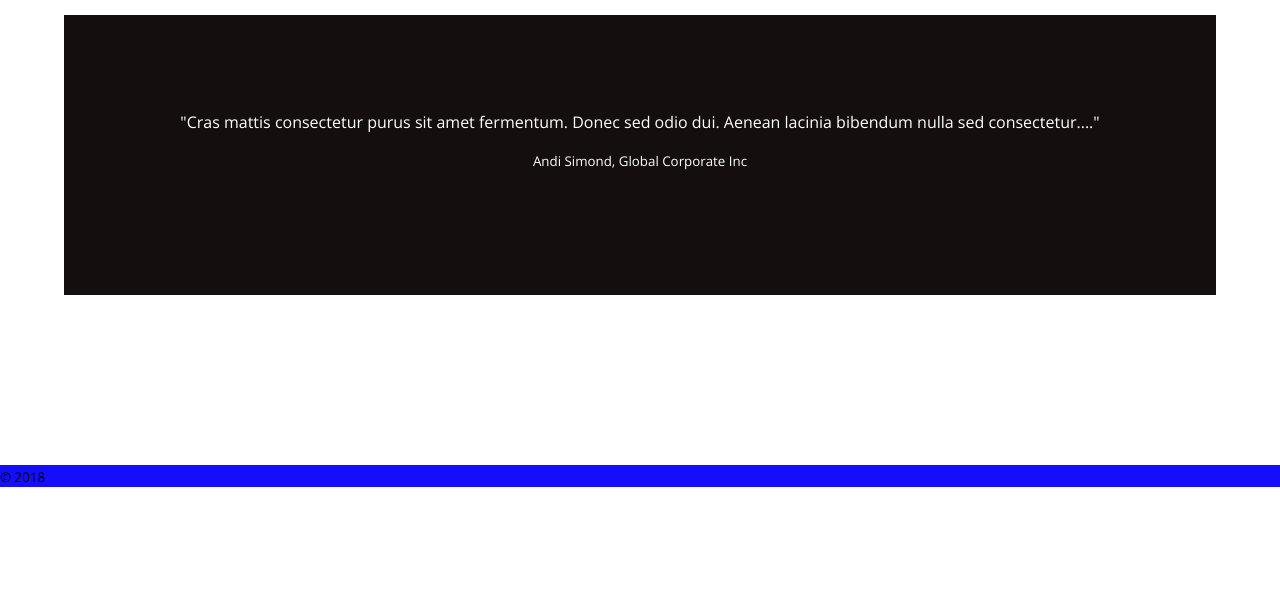
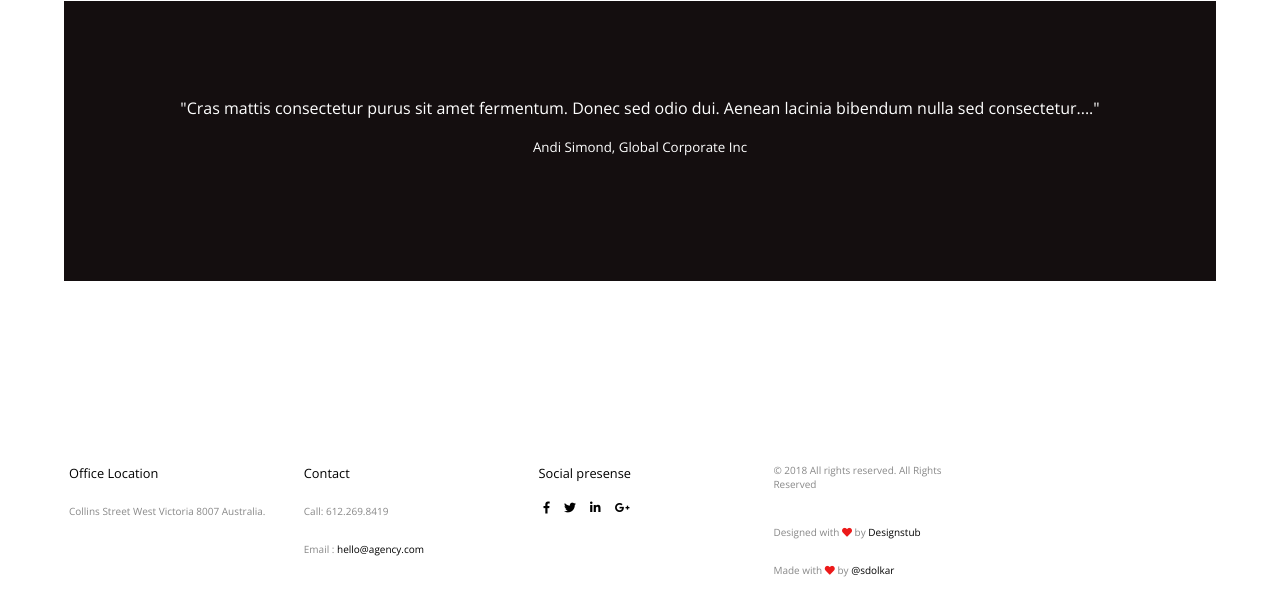
Before and after one commit to Sosodope/personal-projects, a plain HTML site: page elegent-minimal-page/index.html in a window 1280 px wide. Shown: the part 1682-2297 px from the top of the page. Before the commit the page ends 2169 px from the top, so only its background shows below. Drawn offline with nearby package versions, Linux system fonts and the light colour scheme.

Commit message:
Add and style footer

```diff
--- a/elegent-minimal-page/index.html
+++ b/elegent-minimal-page/index.html
@@ -5,6 +5,7 @@
 	<meta charset="utf-8">
 	<link href="https://fonts.googleapis.com/css?family=Open+Sans" rel="stylesheet">
 	<link href="https://fonts.googleapis.com/css?family=Open+Sans:300,700" rel="stylesheet">
+	<link rel="stylesheet" href="https://use.fontawesome.com/releases/v5.0.12/css/all.css" integrity="sha384-G0fIWCsCzJIMAVNQPfjH08cyYaUtMwjJwqiRKxxE/rx96Uroj1BtIQ6MLJuheaO9" crossorigin="anonymous">
 	<link rel="stylesheet" type="text/css" href="css/style.css">
 </head>
 <body>
@@ -58,8 +59,8 @@
 		<!-- end of services -->
 		<!-- third section -->
 		<section id="portfolio">
-			<div class="overlay"><img src="images/services-1.jpg"></div>
-			<div class="overlay"><img src="images/services-2.jpg"></div>
+			<div class="overlay"><img src="images/services-4.jpg"></div>
+			<div class="overlay"><img src="images/services-3.jpg"></div>
 			<div class="overlay"><img src="images/services-3.jpg"></div>
 			<div class="overlay"><img src="images/services-4.jpg"></div>
 		</section>
@@ -87,8 +88,32 @@
 	</main>
 
 	<footer id="contact">
-		<small>&copy; <span id="year"></span></small>
-		<a href="#" id="back-to-top">Top</a>
+		<div>
+			<h3>Office Location</h3>
+			<p><small>Collins Street West Victoria 8007 Australia.</small></p>
+		</div>
+		<div>
+			<h3>Contact</h3>
+			<p><small>Call: 612.269.8419</small></p>
+			<p><small>Email : <span class="highlight">hello@agency.com</span> </small></p>
+		</div>
+		<div>
+			<h3>Social presense</h3>
+			<section class="social">
+				<a href="#"><i class="fab fa-facebook-f"></i></a>
+				<a href="#"><i class="fab fa-twitter"></i></a>
+				<a href="#"><i class="fab fa-linkedin-in"></i></a>
+				<a href="#"><i class="fab fa-google-plus-g"></i></a>
+			</section>
+		</div>
+		<div>
+			<small>&copy; <span id="year"></span> All rights reserved. All Rights Reserved</small>
+			<p><small>Designed with <i class="fas fa-heart"></i> by <span class="highlight">Designstub</span></small></p>
+			<p><small>Made with <i class="fas fa-heart"></i> by <span class="highlight">@sdolkar</span></small></p>
+		</div>
+		<div>
+			<a href="#" id="back-to-top">Top</a>
+		</div>
 	</footer>
 	<script type="text/javascript" src="script.js"></script>
 </body>
--- a/elegent-minimal-page/scss/style.scss
+++ b/elegent-minimal-page/scss/style.scss
@@ -88,7 +88,7 @@ main{
 #portfolio{
 	display: grid;
 	grid-template-columns: repeat(auto-fit, minmax(550px, 1fr));
-	grid-gap: 1em;
+	grid-gap: 2px;
 	background-color: $light-gray;
 	align-content: center;
     justify-items: center;
@@ -112,7 +112,39 @@ main{
 	}
 }
 #contact{
-	background: #140efa;
+	margin-left: 5vw;
+	margin-right: 5vw;
+	margin-bottom: 50px;
+	padding-left: 5px;
+	padding-right: 5px;
+	display: grid;
+	grid-template-columns: repeat(auto-fit, minmax(120px, 1fr));
+	grid-gap: 2em;
+	h3{
+		font-size: 0.8em;
+		font-weight: normal;
+	}
+	small{
+		font-size: 10px;
+		color: #888;
+		.fa-heart{
+			color: #ec1919;
+		}
+		.highlight{
+			color: #000;
+		}
+	}
+	div:nth-of-type(4) > small{
+		display: block;
+		padding: 12px 0;
+	}
+}
+.social > a{
+	font-size: 12px;
+	text-decoration: none;
+	color: #000;
+	margin-left: 5px;
+	margin-right: 5px;
 }
 #back-to-top{
 	position: fixed;
```
Also changed, not shown: elegent-minimal-page/css/style.css, 1 other file.
